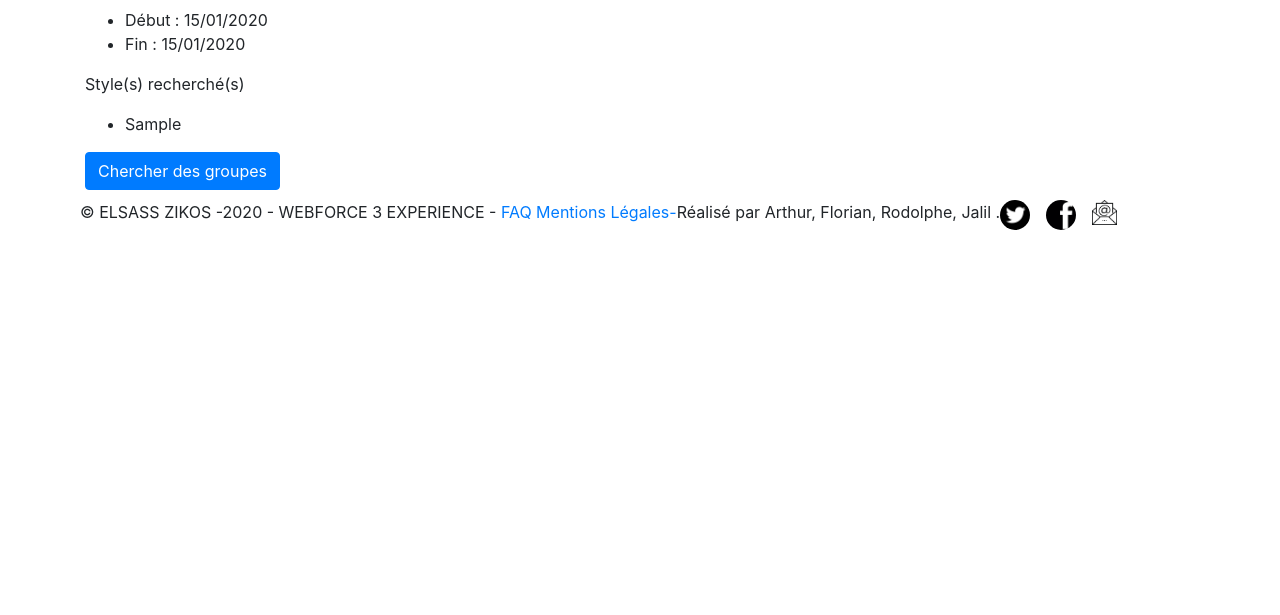
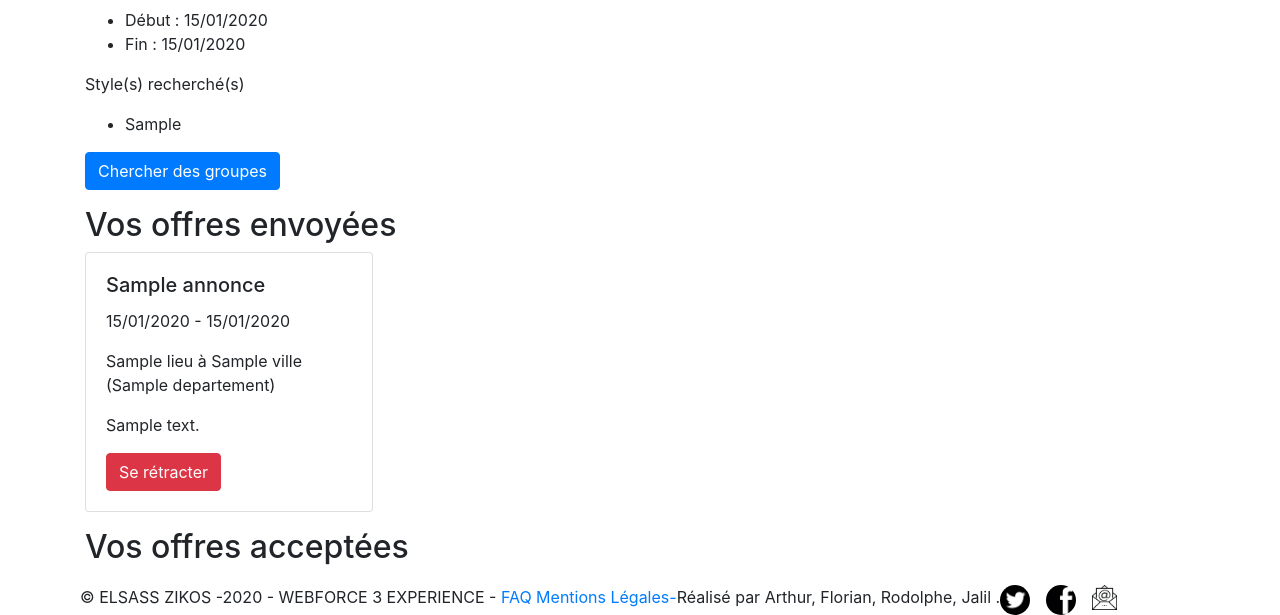
Before and after one commit to Archaros1/projet_music, a Symfony app: template templates/annonce/annonce_gestion.html.twig in a window 1280 px wide. Shown: the part 277-892 px from the top of the page. Before the commit the page ends 507 px from the top, so only its background shows below. Run offline with Twig, Linux system fonts and the light colour scheme; the template is opened without the code that fills it: most values are stand-ins (such as "Sample title", 1, 10 or a date in 2020); some libraries are stand-ins or nearby versions.

Commit message:
système d'offre complet !

```diff
--- a/src/Controller/HomeController.php
+++ b/src/Controller/HomeController.php
@@ -77,9 +77,9 @@ class HomeController extends AbstractController
     public function index()
     {
         $roles = $this->user->getRoles();
-        if (in_array('ROLE_GROUPE', $roles)) {
+        /* if (in_array('ROLE_GROUPE', $roles)) {
             return $this->redirectToRoute("groupe_home");
-        } elseif (in_array('ROLE_ORGA', $roles)) {
+        } else */if (in_array('ROLE_ORGA', $roles)) {
             return $this->redirectToRoute("orga_home");
         } elseif (in_array('ROLE_ADMIN', $roles)) {
             return $this->redirectToRoute("admin_home");
--- a/templates/annonce/annonce_gestion.html.twig
+++ b/templates/annonce/annonce_gestion.html.twig
@@ -23,8 +23,39 @@
         {% endfor %}
         </ul>
 
-        <a href="{{ path('search_groupe') }}" class="btn btn-primary">Chercher des groupes</a>
+        <a href="{{ path('search_groupe') }}" class="btn btn-primary mb-3">Chercher des groupes</a>
 
+        <h2>Vos offres envoyées</h2>
+        {% for offre in offres %}
+            {% if not offre.validated %}
+            <div class="card" style="width: 18rem;">
+                <div class="card-body">
+                    <h5 class="card-title">{{offre.annonce.nomEvent}}</h5>
+                    <p class="card-text">{{offre.annonce.dateBegin | date("d/m/Y")}} - {{offre.annonce.dateEnd | date("d/m/Y")}}</p>
+                    <p class="card-text">{{offre.annonce.lieu.name}} à {{offre.annonce.lieu.ville}} ({{offre.annonce.lieu.departement}})</p>
+                    <p class="card-text">{{offre.message}}</p>
+                    <a href="{{ path("delete_offre", {idOffre : offre.id}) }}" class="btn btn-danger">Se rétracter</a>
+                </div>
+            </div>
+            {% endif %}
+        {% endfor %}
+
+        <h2 class="mt-3">Vos offres acceptées</h2>
+        <div class="row">
+        {% for offre in offres %}
+            {% if offre.validated %}
+            <div class="card" style="width: 18rem;">
+                <div class="card-body">
+                    <h5 class="card-title">{{offre.annonce.nomEvent}}</h5>
+                    <p class="card-text">{{offre.annonce.dateBegin | date("d/m/Y")}} - {{offre.annonce.dateEnd | date("d/m/Y")}}</p>
+                    <p class="card-text">{{offre.annonce.lieu.name}} à {{offre.annonce.lieu.ville}} ({{offre.annonce.lieu.departement}})</p>
+                    <p class="card-text">{{offre.message}}</p>
+                    <a href="{{ path("delete_offre", {idOffre : offre.id}) }}" class="btn btn-danger">Se rétracter</a>
+                </div>
+            </div>
+            {% endif %}
+        {% endfor %}
+    </div>
 
     </div>
 
```
Also changed, not shown: src/Controller/AnnonceController.php (+5 -3 lines).
